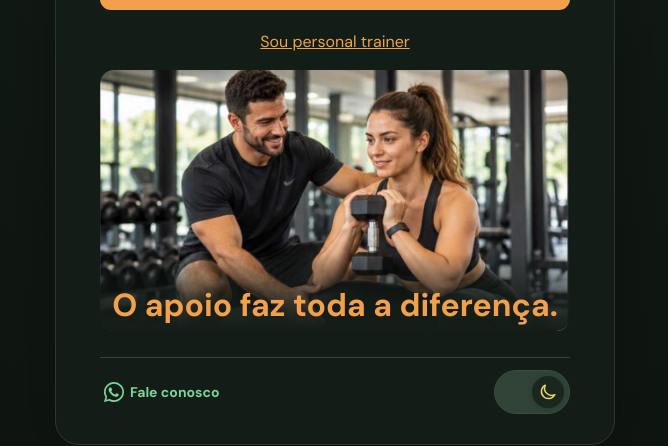
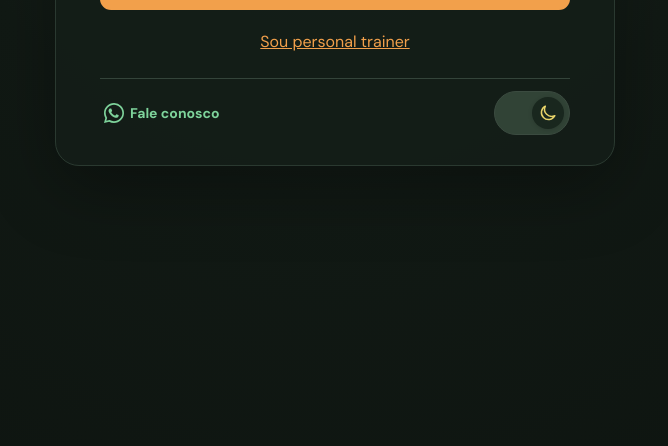
Before and after one commit to albertoapr/calculadoraimc, a Vue app: page / in a window 1280 px wide. Shown: the part 347-793 px from the top of the page, without its empty margins (305-973 px from the left). Built offline with nearby package versions, Linux system fonts and the light colour scheme; no server answers.

Commit message:
fix(home): remover foto e frase motivadora da tela inicial

```diff
--- a/src/App.vue
+++ b/src/App.vue
@@ -270,7 +270,6 @@ const {
           >Sou personal trainer</a>
         </div>
       </div>
-      <PageHeader v-if="viewMode === 'home' && !result && isRootHome" />
       <div v-if="viewMode === 'home' && !result && !isRootHome" class="home-actions">
         <div class="home-action">
           <button class="primary-button" type="button" @click="openRequestForm">
```
